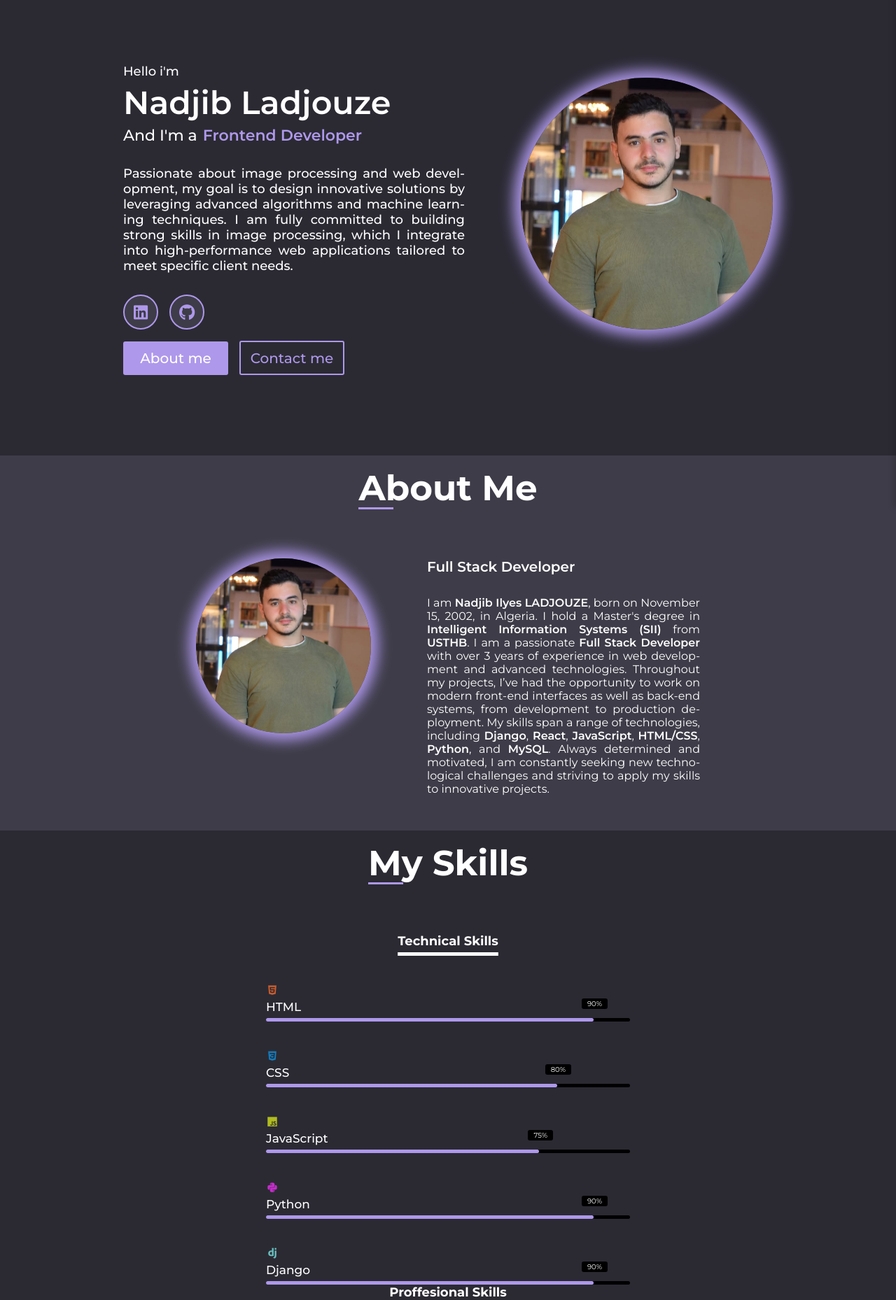
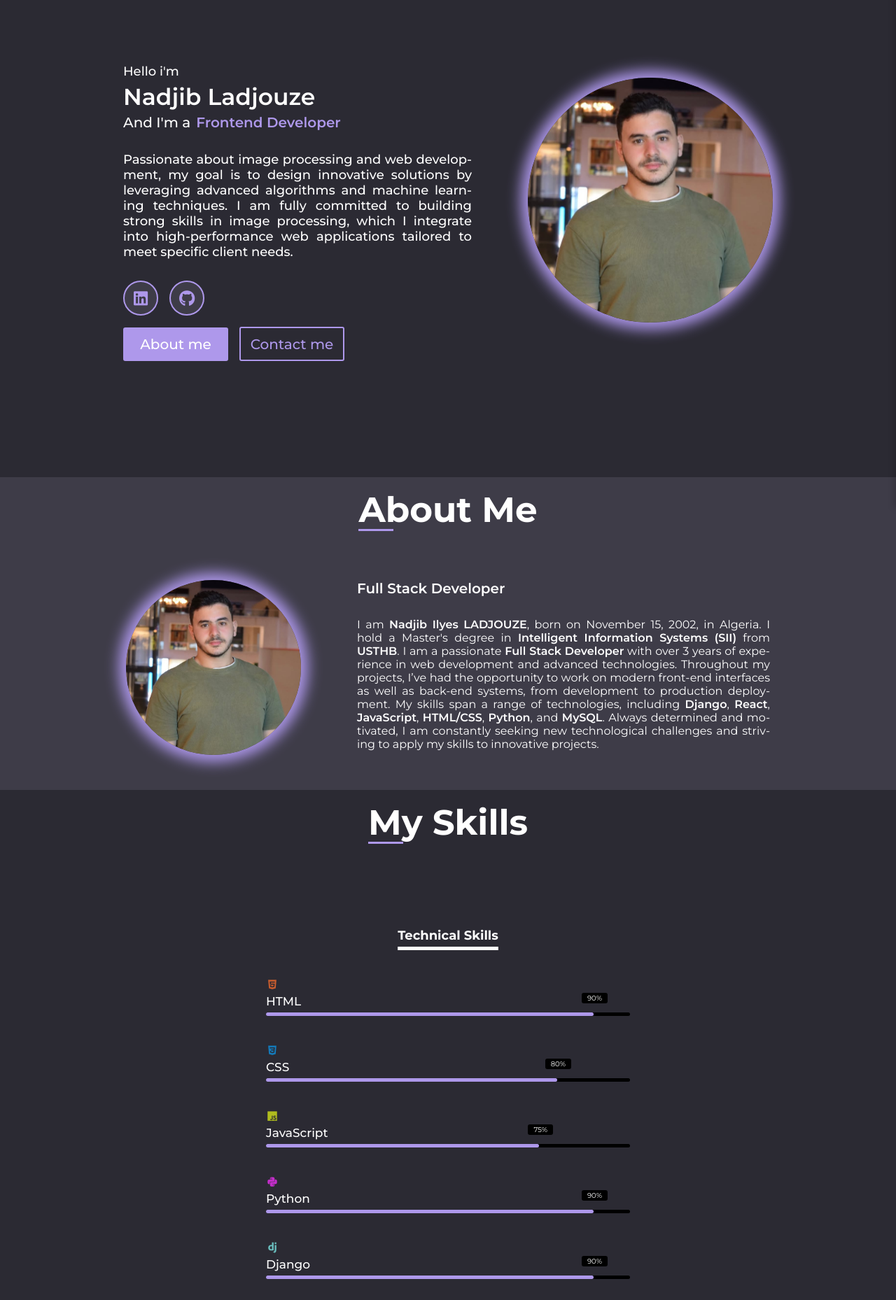
Before and after one commit to Lacomine02/Zer, a Django app: page / in a window 1280 px wide. Shown: the part 75-1933 px from the top of the page at 70% size. Run offline with Django 5.2, Linux system fonts and the light colour scheme; data comes from the database, SQL or seed files in the repository.

Commit message:
new_version

```diff
--- a/portfolioapp/static/portfolioapp/css/style.css
+++ b/portfolioapp/static/portfolioapp/css/style.css
@@ -223,9 +223,9 @@ nav{
                                                         /* main */
 .container-infos-picture, .section-about-me, .section-projects{
     width: 1200px;
-    height:70vh;
     padding: 16px;
     margin: 150px auto auto auto;
+    padding-bottom: 150px;
     gap: 100px;
 }
 .container-infos{
@@ -865,8 +874,14 @@ footer{margin-top:3rem;}
         width: 100%;
         padding: 16px 150px 16px 150px;
     }
+      .container-radials{height:60vh}
 }
 
+@media screen and (max-width: 1550px){
+    .section-about-me-picture{
+    padding: 16px 180px 50px 180px;
+  }
+}
 @media screen and (max-width: 1440px) {
     .picture{
         width: 400px;
@@ -883,13 +898,8 @@ footer{margin-top:3rem;}
   .container-about-me-picture {
     gap: 80px;
   }
-  .section-about-me-picture{
-    padding: 16px 280px 50px 280px;
-  }
-  .section-skills {
-    max-width: 1200px;
-    margin: 70px auto;
-  }
+
+
 
   .container1 {
     margin-left: 0;
@@ -912,7 +922,8 @@ footer{margin-top:3rem;}
   }
 
   .who p {
-    font-size: 22px;
+    font-size: 20px;
+
   }
 
   .mini-description p {font-size: 18px;}
@@ -969,13 +983,41 @@ footer{margin-top:3rem;}
   .section-projects{width: 100%;}
 
   .project-name{font-size: 26px;}
-
 }
 @media screen and (min-width: 1025px) and (max-width:1700px){
      footer{margin-top: 6rem;}
+     .picture{
+        width: 350px;
+        height: 350px;
+     }
+     .container-infos-picture{width: 75%;}
+     .name{font-size: 33px;}
+
+}
+
+
+@media screen and (min-width: 810px) and (max-width: 1024px) {
+
+
+  .container-infos-picture {
+    margin: 400px auto 0px auto;
+  }
+
+
+
+}
+@media screen and (min-width: 769px) and (max-width: 1440px){
+    .container1{
+        margin-top: 50px;
+    }
+
+    .container-radials{
+        gap: 30px;
+    }
+
 }
 /* Pour les tablettes */
-@media screen and (min-width: 768px) and (max-width: 1024px) {
+@media screen and (min-width: 700px) and (max-width: 1024px) {
 
   nav {
     flex-direction: row;
--- a/portfolioapp/views.py
+++ b/portfolioapp/views.py
@@ -1,6 +1,7 @@
 from django.shortcuts import render
 from django.views.decorators.csrf import csrf_exempt
 from django.http import HttpResponseNotFound, StreamingHttpResponse
+from django.contrib.staticfiles.storage import staticfiles_storage
 from wsgiref.util import FileWrapper
 import mimetypes
 import os
@@ -11,18 +12,16 @@ from portfolioapp.models import Project
 def index(request):
     return render(request, "portfolioapp/index.html", {'projects': Project.objects.all()})
 
+
 def download(request):
-    base_dir = os.path.dirname(os.path.dirname(os.path.abspath(__file__)))
     filename = 'CV-Ladjouze-Nadjib-EN.pdf'
-    filepath = os.path.join(base_dir, 'Files', filename)
+    relative_path = f'Files/{filename}'
 
-    if not os.path.exists(filepath):
+    if not staticfiles_storage.exists(relative_path):
         return HttpResponseNotFound("Fichier introuvable")
 
-    chunk_size = 8192
-    file_wrapper = FileWrapper(open(filepath, 'rb'), chunk_size)
-    content_type = mimetypes.guess_type(filepath)[0] or 'application/octet-stream'
-    response = StreamingHttpResponse(file_wrapper, content_type=content_type)
-    response['Content-Length'] = os.path.getsize(filepath)
+    file = staticfiles_storage.open(relative_path, 'rb')
+    content_type = mimetypes.guess_type(filename)[0] or 'application/octet-stream'
+    response = StreamingHttpResponse(file, content_type=content_type)
     response['Content-Disposition'] = f'attachment; filename="{filename}"'
     return response
```
Also changed, not shown: other parts of portfolioapp/static/portfolioapp/css/style.css (+32 -19 lines), 2 other files.
